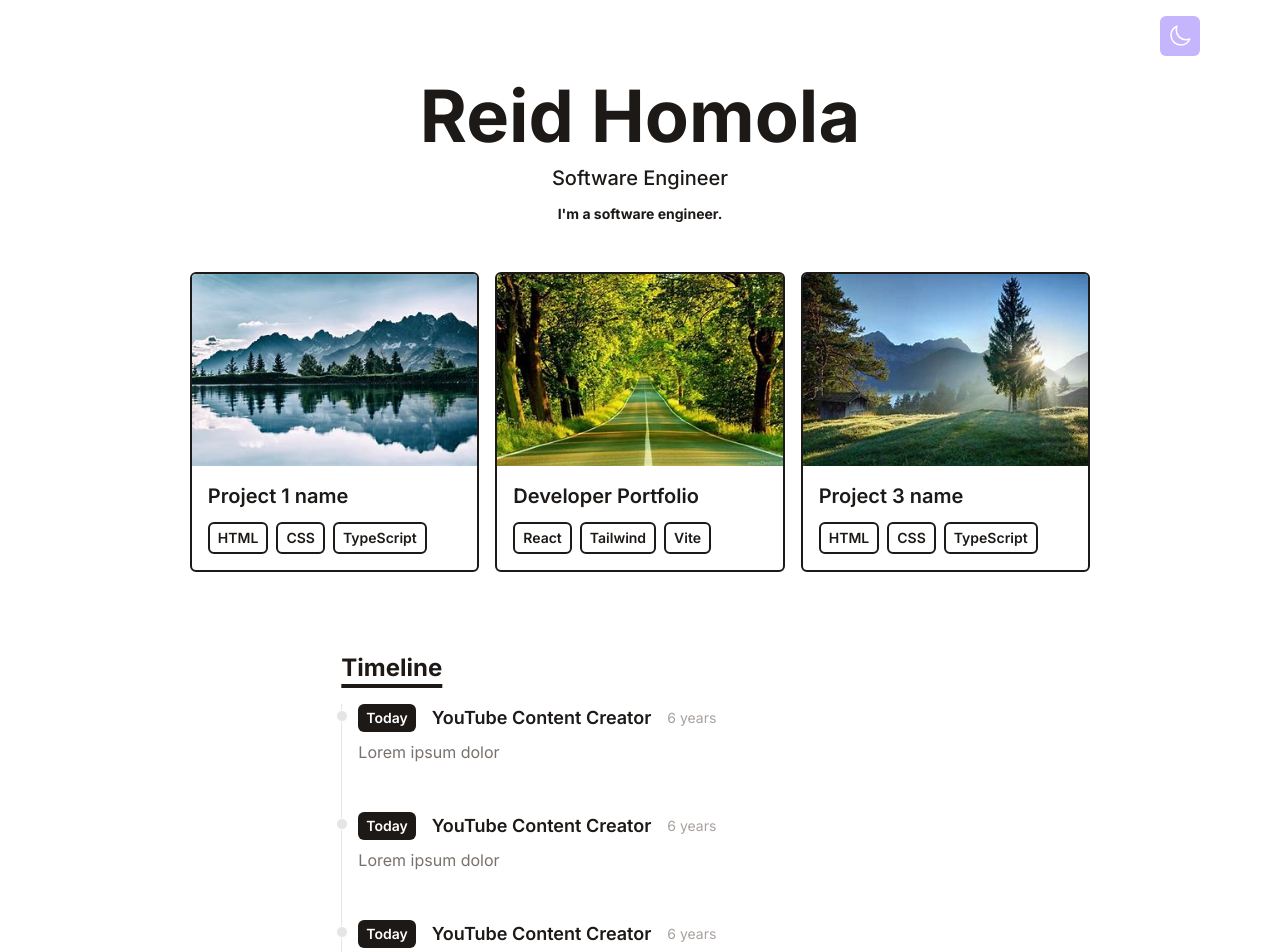
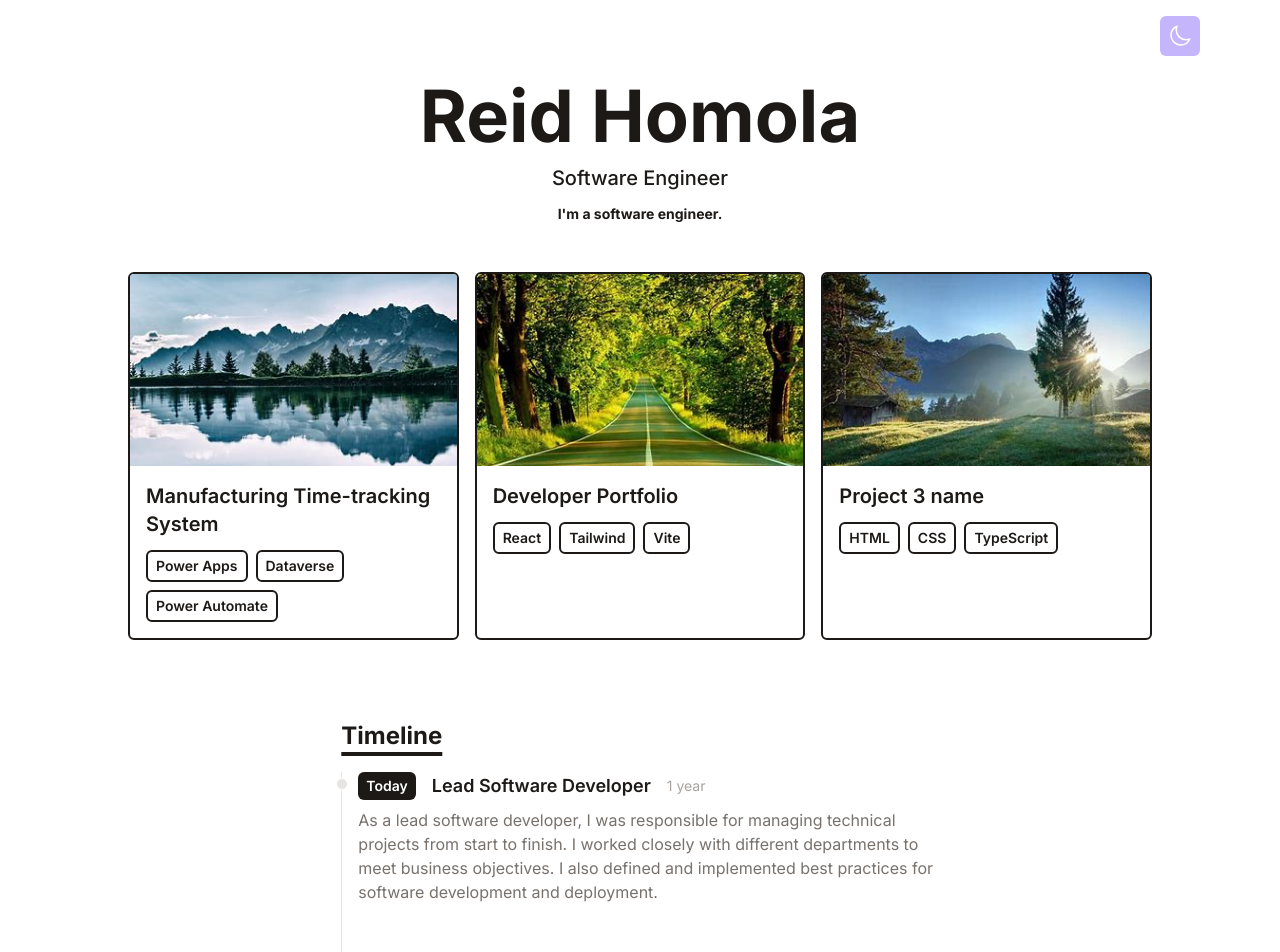
Before and after one commit to ReidHomola/dev-portfolio, a React (Vite) app: page / in a window 1280 px wide. Shown: the top 952 px of the page. Built offline with nearby package versions, Linux system fonts and the light colour scheme.

Commit message:
updated timeline information

```diff
--- a/src/components/Timeline.tsx
+++ b/src/components/Timeline.tsx
@@ -12,7 +12,7 @@ function Timeline() {
                         key={index} // Use a unique identifier if available
                         title={item.title}
                         year={item.year}
-                        duration={item.duration}
+                        duration={item.duration ?? ''}
                         details={item.details}
                     />
                 ))}
--- a/src/components/TimelineItem.tsx
+++ b/src/components/TimelineItem.tsx
@@ -1,7 +1,7 @@
 interface Props {
     title: string;
     year: string;
-    duration: string;
+    duration?: string;
     details: string;
 }
 
--- a/src/data/portfolio.ts
+++ b/src/data/portfolio.ts
@@ -1,8 +1,8 @@
 export default [
     {
-        title: 'Project 1 name',
+        title: 'Manufacturing Time-tracking System',
         imgUrl: '/assets/ice_lake.jpg',
-        stack: ['HTML', 'CSS', 'TypeScript'],
+        stack: ['Power Apps', 'Dataverse', 'Power Automate'],
         link: 'https://bk.com',
     },
     {
--- a/src/data/timeline.ts
+++ b/src/data/timeline.ts
@@ -1,32 +1,30 @@
 export default [
     {
-        title: 'YouTube Content Creator',
+        title: 'Lead Software Developer',
         year: 'Today',
-        duration: '6 years',
-        details: 'Lorem ipsum dolor ',
+        duration: '1 year',
+        details:
+            'As a lead software developer, I was responsible for managing technical projects from start to finish. I worked closely with different departments to meet business objectives. I also defined and implemented best practices for software development and deployment.',
     },
     {
-        title: 'YouTube Content Creator',
-        year: 'Today',
-        duration: '6 years',
-        details: 'Lorem ipsum dolor ',
+        title: 'Software Developer',
+        year: '2021',
+        duration: '2 years',
+        details:
+            'At Hamlin Building Center, I developed and maintained software solutions for the company. I worked on a variety of projects, from developing a custom time-tracking system for a manufacturing environment to creating analytics tools that showed high-value business information.',
     },
     {
-        title: 'YouTube Content Creator',
-        year: 'Today',
-        duration: '6 years',
-        details: 'Lorem ipsum dolor ',
+        title: 'Bachelors in Computer Science',
+        year: '2023',
+        duration: '2.5 years',
+        details:
+            'At Dakota State University (Madison, SD), I achieved my Bachelors in Computer Science. There, I learned the foundations of computer science and software development. I learned everything from how operating systems work to how to reverse engineer assembly code. I collaborated with many teams to define and deliver on project objectives.',
     },
     {
-        title: 'YouTube Content Creator',
-        year: 'Today',
-        duration: '6 years',
-        details: 'Lorem ipsum dolor ',
-    },
-    {
-        title: 'YouTube Content Creator',
-        year: 'Today',
-        duration: '6 years',
-        details: 'Lorem ipsum dolor ',
+        title: 'First Lines of Code',
+        year: '2018',
+        duration: null,
+        details:
+            "I started my humble beginnings programming my high school team's robot for a competition. I was hooked ever since.",
     },
 ];
```
